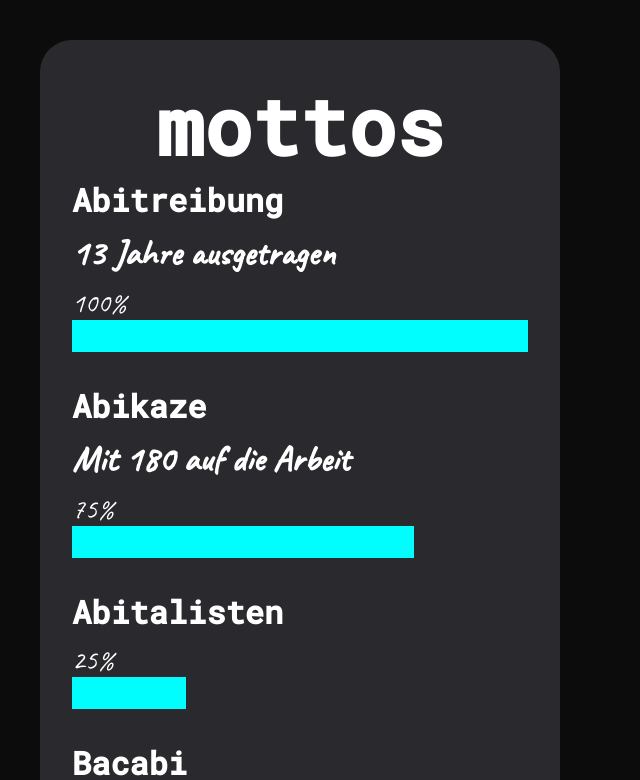
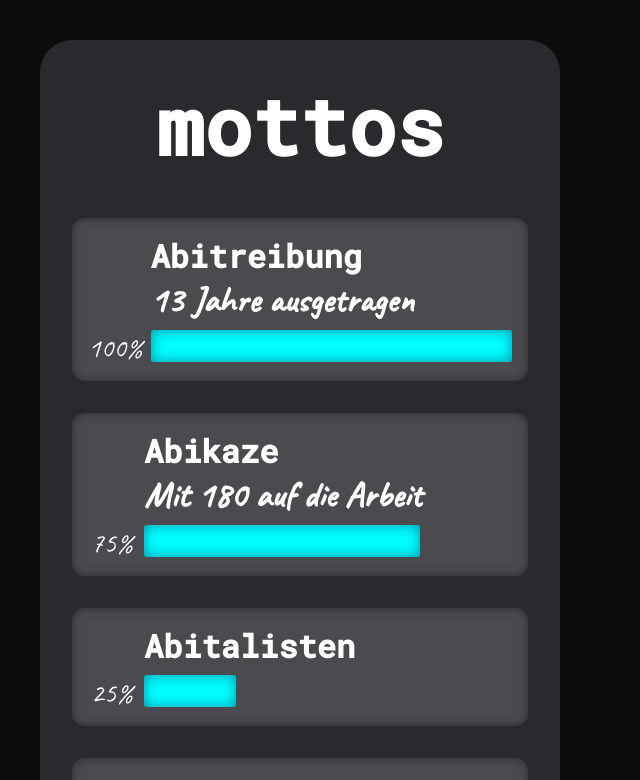
Before and after one commit to aarondiel/abi-website, a Vue app: page / in a window 1280 px wide. Shown: the top 780 px of the page, without its empty margins (0-640 px from the left). Built offline with nearby package versions, Linux system fonts and the light colour scheme.

Commit message:
andded styling and checkbox component

```diff
--- a/src/App.vue
+++ b/src/App.vue
@@ -1,6 +1,6 @@
 <template>
   <div class="app-wrapper">
-    <poll title="mottos" :data="mottos" :count=10 />
+    <poll title="mottos" :data="mottos" :count=35 />
   </div>
 </template>
 
--- /dev/null
+++ b/src/components/Checkbox.vue
@@ -0,0 +1,30 @@
+<template>
+  <div
+    :style="cssProps"
+    class="checkbox-wrapper"
+    @click="$emit('toggled', $event.target)"
+  ></div>
+</template>
+
+<script>
+export default {
+  name: 'Checkbox',
+  data() {
+    return {
+      checked: false,
+      colors: {
+        idle: 'red',
+        checked: 'rgba(249, 249, 250, 0.8)'
+      }
+    };
+  }
+};
+</script>
+
+<style scoped>
+div.checkbox-wrapper {
+  background-color: var(--checkbox-color);
+  width: 3em;
+  height: 3em;
+}
+</style>
--- a/src/components/Poll.vue
+++ b/src/components/Poll.vue
@@ -48,7 +48,7 @@ div.poll-wrapper {
 }
 
 h1.poll-title {
-  margin: 0;
+  margin: 0 0 0.5em 0;
   text-align: center;
   font-family: 'Roboto Mono';
   font-size: 5em;
--- a/src/components/StatisticBar.vue
+++ b/src/components/StatisticBar.vue
@@ -2,23 +2,34 @@
   <div class="statistic-bar-wrapper">
     <h1 class="statistic-bar-title">{{ title }}</h1>
     <h2 class="statistic-bar-description">{{ description }}</h2>
-    <span class="statistic-bar-percent">{{ Math.ceil(percent*100) }}%</span>
+    <Checkbox @toggled="validate" />
+    <span class="statistic-bar-percent">{{ Math.ceil(percent * 100) }}%</span>
     <div :style="cssProps" class="statistic-bar"></div>
   </div>
 </template>
 
 <script>
+import Checkbox from './Checkbox.vue';
+
 export default {
   name: 'StatisticBar',
+  components: {
+    Checkbox
+  },
   props: {
     title: String,
     description: String,
     percent: Number
   },
+  methods: {
+    validate: function(target) {
+      target.checked = !target.checked;
+    }
+  },
   computed: {
     cssProps() {
       return {
-        "--bar-width": 100 * this.percent + '%'
+        '--bar-width': 100 * this.percent + '%'
       };
     }
   }
@@ -26,6 +37,22 @@ export default {
 </script>
 
 <style scoped>
+div.statistic-bar-wrapper {
+  display: grid;
+  grid-template-columns: 1fr 8fr;
+  column-gap: 0.5em;
+  padding: 1em;
+  border-radius: 0.8em;
+  background-color: #4a4a4f;
+  box-shadow: inset 0 0 0.5em #2a2a2e;
+}
+
+div.checkbox-wrapper {
+  grid-row: 1 / span 2;
+  justify-self: center;
+  align-self: center;
+}
+
 div.statistic-bar-wrapper + div.statistic-bar-wrapper {
   margin: 2em 0 0 0;
 }
@@ -34,17 +61,23 @@ h1.statistic-bar-title {
   margin: 0;
   font-family: 'Roboto Mono';
   font-size: 2em;
+  grid-column: 2;
+  grid-row: 1;
 }
 
 h2.statistic-bar-description {
-  margin: 0.25em 0;
+  margin: 0 0 0.2em 0;
   font-family: 'Caveat';
   font-size: 2.25em;
+  grid-column: 2;
+  grid-row: 2;
 }
 
 span.statistic-bar-percent {
   font-family: 'Caveat';
   font-size: 1.75em;
+  text-align: center;
+  grid-row: 3;
 }
 
 div.statistic-bar {
@@ -52,5 +85,7 @@ div.statistic-bar {
   min-width: 0.5%;
   width: var(--bar-width);
   height: 2em;
+  border-radius: 0.2em;
+  box-shadow: inset 0 0 0.8em #008ea4;
 }
 </style>
```
